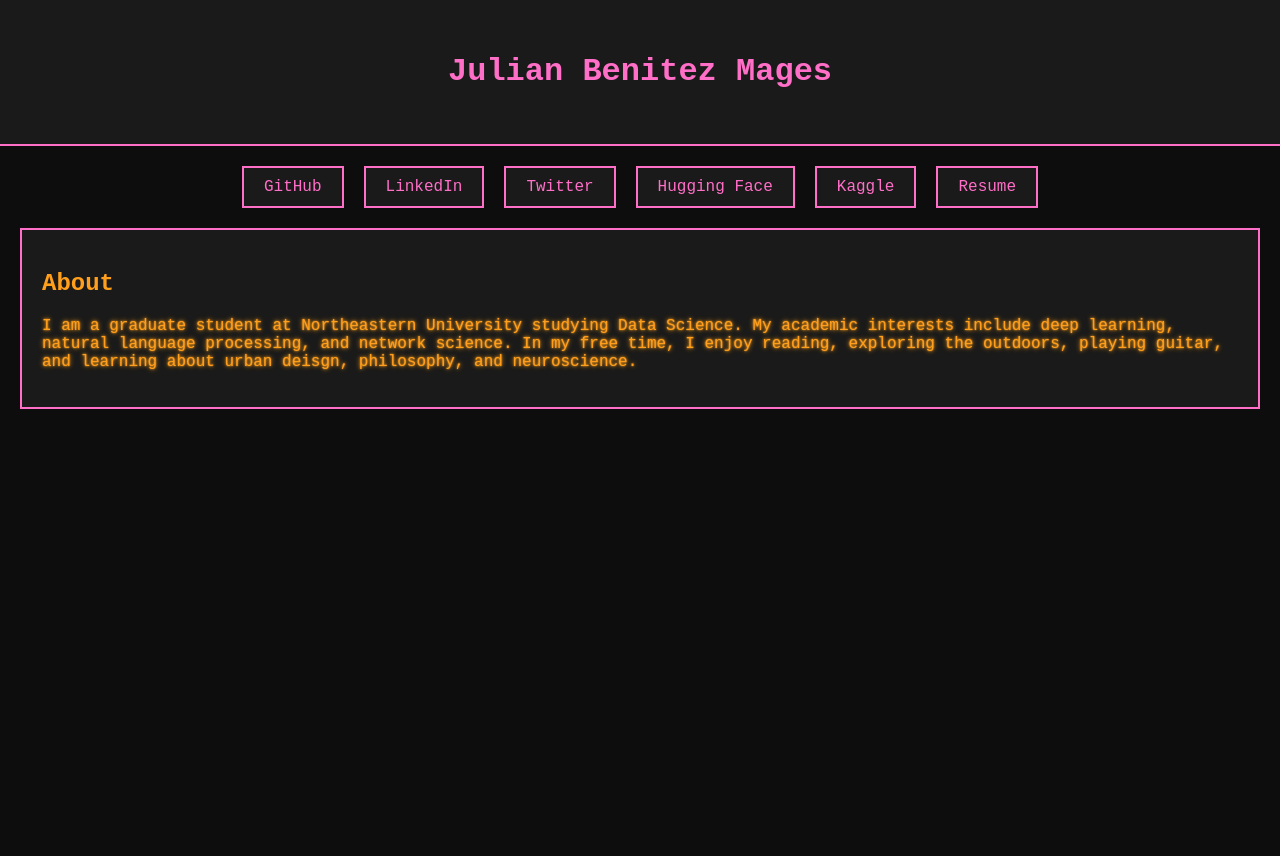
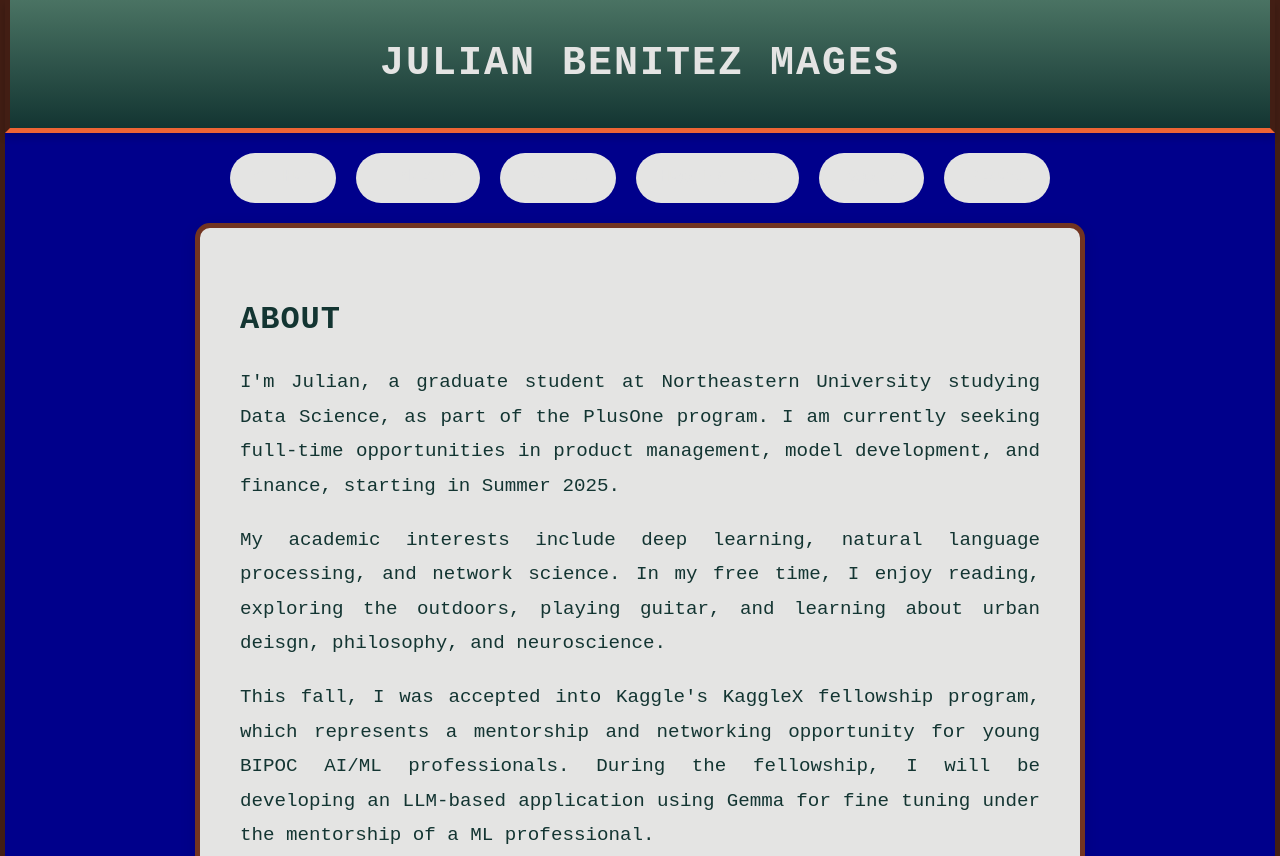
Before and after one commit to jbmages/jbmages.github.io, a plain HTML site: page index.html in a window 1280 px wide. Shown: the top 856 px of the page. Before the commit the page ends 800 px from the top, so only its background shows below. Drawn offline with Linux system fonts and the light colour scheme.

Commit message:
style update

```diff
--- a/index.html
+++ b/index.html
@@ -24,7 +24,10 @@
 
     <main>
         <h2>About</h2>
-        <p>I am a graduate student at Northeastern University studying Data Science. My academic interests include deep learning, natural language processing, and network science. In my free time, I enjoy reading, exploring the outdoors, playing guitar, and learning about urban deisgn, philosophy, and neuroscience.</p>
+        <p>I'm Julian, a graduate student at Northeastern University studying Data Science, as part of the PlusOne program. I am currently seeking full-time opportunities in product management, model development, and finance, starting in Summer 2025.</p>
+        <p>My academic interests include deep learning, natural language processing, and network science. In my free time, I enjoy reading, exploring the outdoors, playing guitar, and learning about urban deisgn, philosophy, and neuroscience.</p>
+        <p>This fall, I was accepted into Kaggle's KaggleX fellowship program, which represents a mentorship and networking opportunity for young BIPOC AI/ML professionals. During the fellowship, I will be developing an LLM-based application using Gemma for fine tuning under the mentorship of a ML professional.</p>
+        <p>My previous professional experience lies in the investment management sector, where I've assisted both multi-asset and fixed income portfolio managers with datadashboards, data pipline scripts, and technical support. In addition, during my time with Parametric, under Morgan Stanley, I developed an email extension prototype that used LLM's to programatically inject professionalism into client service emails, allowing for more efficient scalability as Parametric's fixed income business grows.</p>
     </main>
 
 </body>
--- a/style.css
+++ b/style.css
@@ -1,19 +1,31 @@
+/* Overall Body Styling */
 body {
     font-family: 'Courier New', Courier, monospace;
-    background-color: #0d0d0d;
-    color: #ff6ec7; /* cyberpunk purple/maroon */
+    background-color: #00008B; /* Dark teal green for background */
+    color: #e4e4e3; /* Light grey for text */
     margin: 0;
     padding: 0;
+    line-height: 1.6;
 }
 
+/* Header Styling */
 header {
-    background-color: #1a1a1a;
-    color: #ff6ec7;
+    background: linear-gradient(to bottom, #4A7363, #133532); /* Gradient from dark navy blue to green */
+    color: #e4e4e3; /* Light grey text */
     text-align: center;
     padding: 2em 0;
-    border-bottom: 2px solid #ff6ec7;
+    box-shadow: 0 4px 8px rgba(0, 0, 0, 0.2); /* Subtle shadow */
+    border-bottom: 5px solid #ED6435; /* Bold accent in orange-brown */
 }
 
+header h1 {
+    margin: 0;
+    font-size: 2.5em;
+    text-transform: uppercase;
+    letter-spacing: 2px;
+}
+
+/* Navigation Links Styling */
 .link-container {
     display: flex;
     justify-content: center;
@@ -21,39 +33,68 @@ header {
 }
 
 .link-container a {
-    color: #ff6ec7;
-    padding: 10px 20px;
+    color: #e4e4e3; /* Light grey */
+    padding: 12px 24px; /* Increased padding for better clickability */
     margin: 0 10px;
     text-decoration: none;
-    background-color: #1a1a1a;
-    border: 2px solid #ff6ec7;
-    transition: background-color 0.3s, color 0.3s;
+    background-color: #e4e4e3; /* Dark brown */
+    border-radius: 25px;
+    transition: background-color 0.3s, transform 0.3s, color 0.3s;
+    font-weight: bold;
+    font-size: 1em; /* Adjusted font size for better fit */
 }
 
 .link-container a:hover {
-    background-color: #ff6ec7;
-    color: #1a1a1a;
+    background-color: #F48752; /* Lighter brown on hover */
+    color: #e4e4e3; /* Light grey text on hover */
+    transform: scale(1.05); /* Slightly enlarges the link on hover */
 }
 
+/* Main Content Styling */
 main {
-    padding: 20px;
-    margin: 20px;
-    background-color: #1a1a1a;
-    border: 2px solid #ff6ec7;
-    color: #ff9f1c; /* cyberpunk orange */
+    padding: 40px;
+    margin: 20px auto;
+    max-width: 800px;
+    background-color: #e4e4e3; /* Light grey for contrast */
+    border: 5px solid #723421; /* Medium brown border */
+    border-radius: 15px;
+    box-shadow: 0 4px 16px rgba(0, 0, 0, 0.1); /* Soft shadow */
+    color: #133532; /* Dark green text */
+}
+
+main h2 {
+    font-size: 2em;
+    color: #133532; /* Dark green */
+    margin-bottom: 20px;
+    text-transform: uppercase;
+    letter-spacing: 1px;
 }
 
 main p {
-    text-shadow: 0 0 2px #ff9f1c, 0 0 5px #ff9f1c;
+    font-size: 1.2em;
+    text-align: justify;
+    line-height: 1.8;
 }
 
+/* Footer Styling */
 footer {
-    background-color: #1a1a1a;
-    color: #ff9f1c;
+    background-color: #4A7363; /* Teal green */
+    color: #e4e4e3; /* Light grey */
     text-align: center;
     padding: 10px 0;
     position: fixed;
     bottom: 0;
     width: 100%;
-    border-top: 2px solid #ff9f1c;
+    border-top: 3px solid #723421; /* Bold orange-brown accent */
+    box-shadow: 0 -4px 8px rgba(0, 0, 0, 0.2); /* Shadow on the top side */
 }
+
+/* Additional Elements */
+body, header, footer {
+    border-left: 5px solid #421E14; /* Very dark brown as a consistent edge accent */
+    border-right: 5px solid #421E14;
+}
+
+a:visited {
+    color: #8D1C1C; /* Dark red for visited links */
+}
```
Also changed, not shown: HR.jpg (added).
